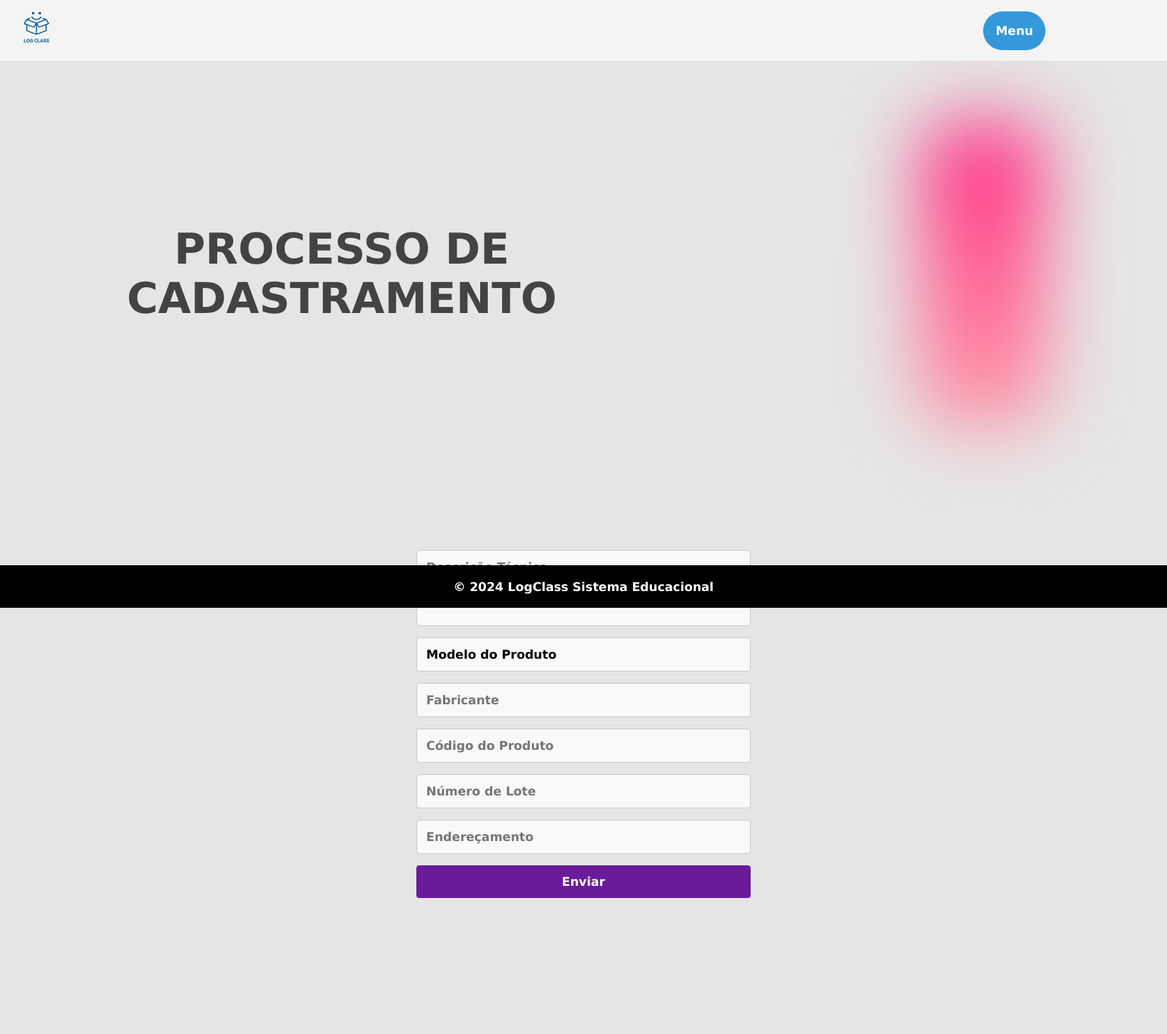
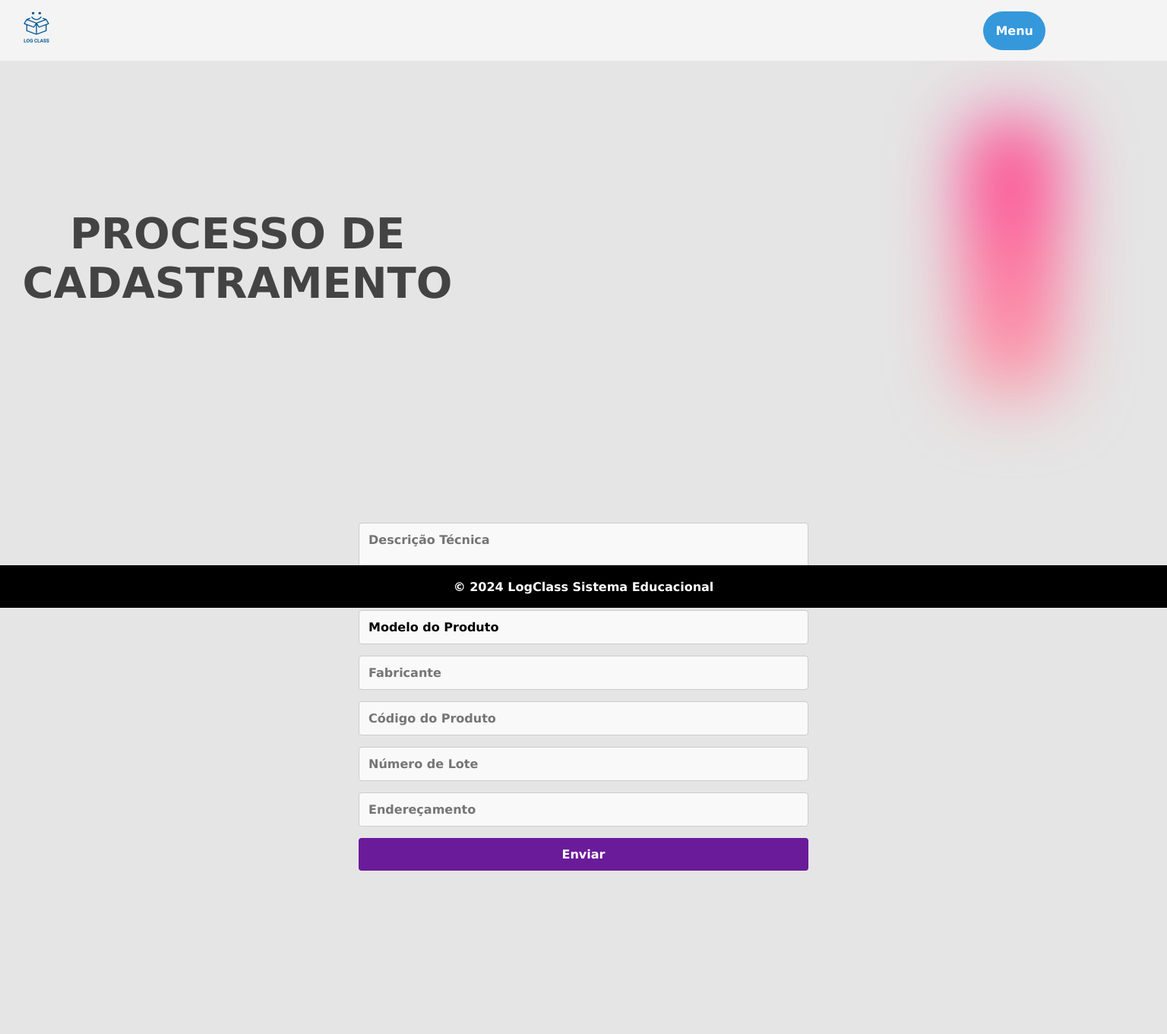
Before and after one commit to jhenifferandrade4325/LogClass, a Flask app: page /cadastramento in a window 1536 px wide. Shown: the whole page at 76% size. After the commit the page ends 1146 px from the top, so only its background shows below. Run offline with Flask 3, Linux system fonts and the light colour scheme.

Commit message:
comentários medias

```diff
--- a/static/styles/media/cadastramento-media.css
+++ b/static/styles/media/cadastramento-media.css
@@ -1,3 +1,4 @@
+/* Media para telas de smartphones */
 @media (max-width: 576px) {
 
 
@@ -24,6 +25,7 @@
 
 }
 
+/* Media para telas de Tablets */
 @media (max-width: 768px) {
 
 
@@ -50,6 +52,7 @@
 
 }
 
+/* Media para telas de Tablets */
 @media (max-width: 1200px) {
 
 
@@ -68,3 +71,26 @@
     }
 
 }
+
+/* Media para tela do tamanho Desktop */
+@media (min-width: 1440px){
+
+    .container-cadastramento{
+        gap: 40rem;
+    }
+
+    .cadastramento-titulo span{
+        font-size: 3.5rem;
+    }
+
+    .container-img {
+        height: 22.5rem;
+    }
+
+    .form_container {
+        width: 40rem;
+        padding: 1.5rem;
+
+    }
+
+}
--- a/static/styles/media/rnc-media.css
+++ b/static/styles/media/rnc-media.css
@@ -1,3 +1,4 @@
+/* Media para telas de smartphones */
 @media (max-width: 576px) {
 
 
@@ -24,6 +25,7 @@
 
 }
 
+/* Media para telas de Tablets */
 @media (min-width: 768px) {
 
 
@@ -51,6 +53,7 @@
 
 }
 
+/* Media para tela do tamanho Desktop */
 @media (min-width: 1200px) {
 
     .container-cadastramento{
@@ -73,6 +76,7 @@
 
 }
 
+/* Media para tela do tamanho Desktop */
 @media (min-width: 1440px){
 
     .container-cadastramento{
```
